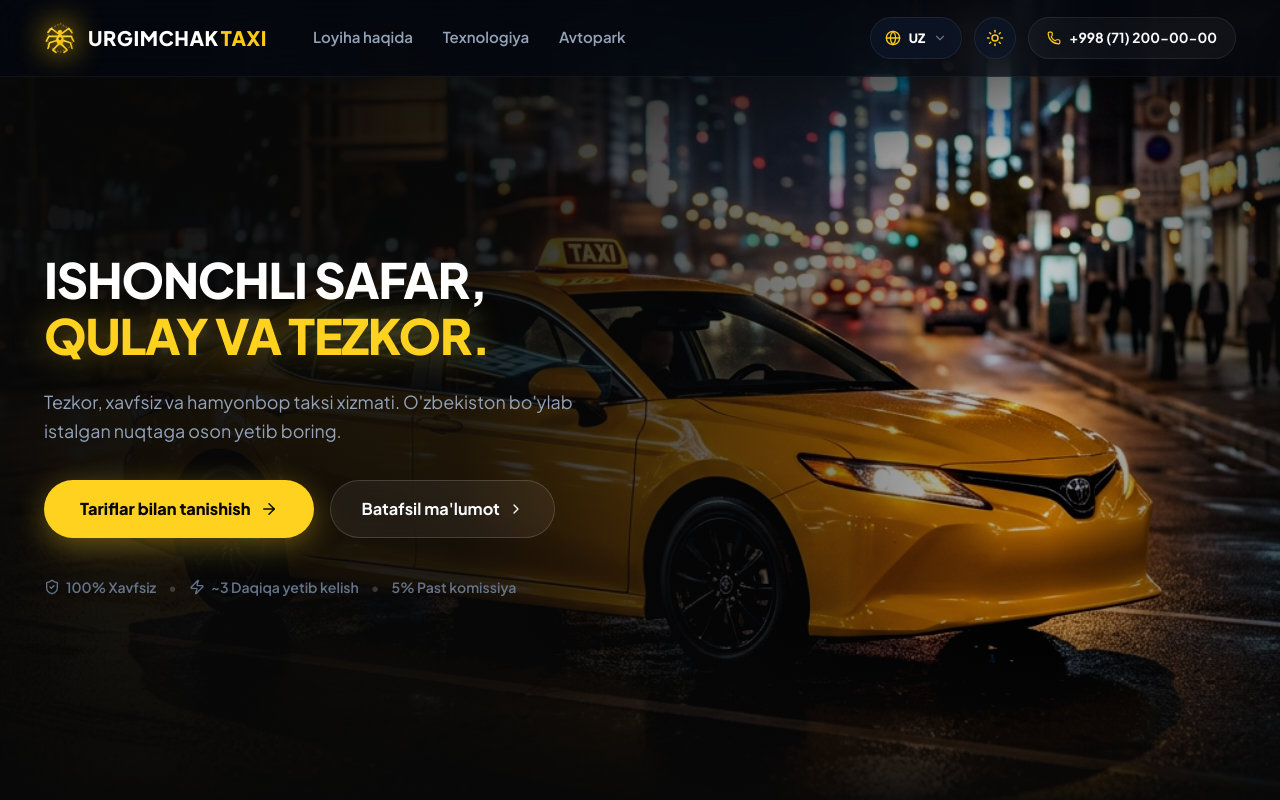
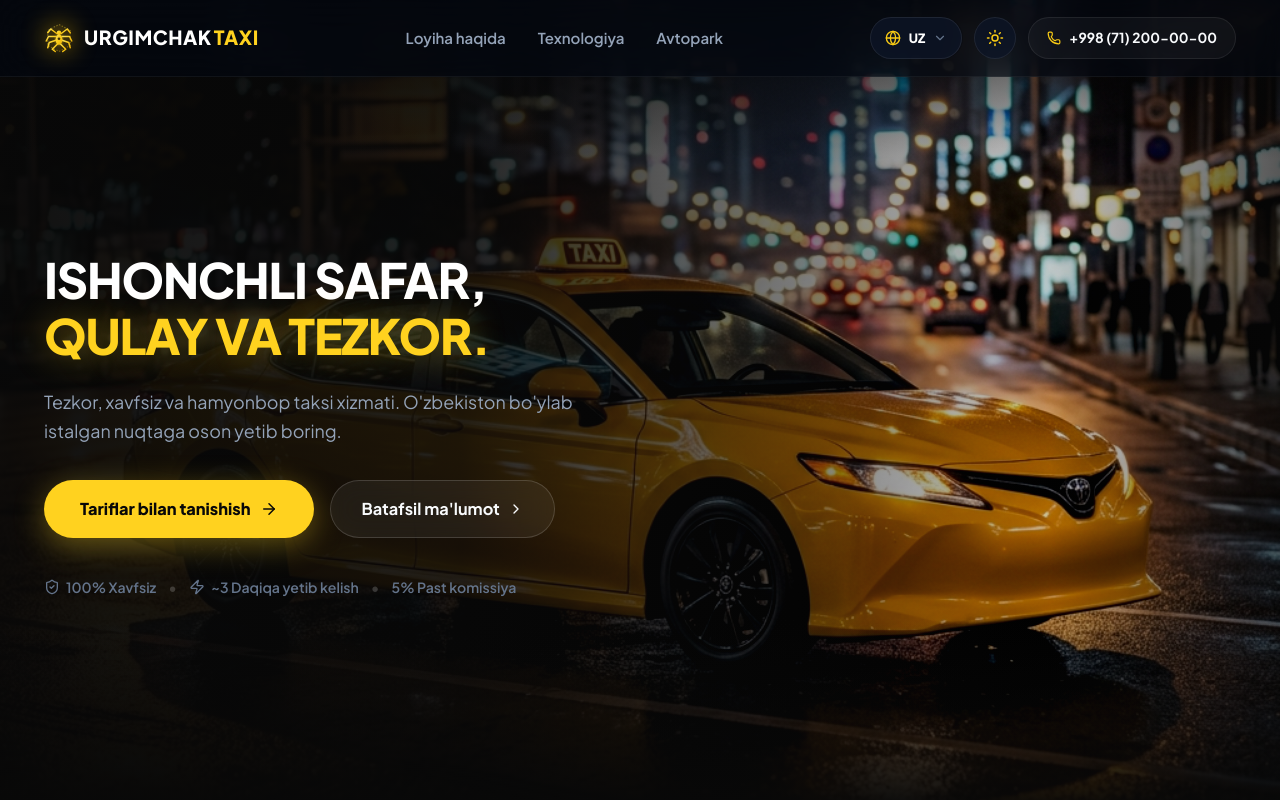
Before and after one commit to humoyun1773/taxi-landing-web, a React (Vite) app: page / in a window 1280 px wide. Shown: the top 800 px of the page. Built offline with nearby package versions, Linux system fonts and the light colour scheme.

Commit message:
style: restore clean classic balanced Navbar layout with elegant typography and clean hover

```diff
--- a/src/components/Navbar.tsx
+++ b/src/components/Navbar.tsx
@@ -33,12 +33,11 @@ export const Navbar: React.FC = () => {
       className={`header ${isScrolled ? 'scrolled' : ''}`}
     >
       <div className="container nav-container">
-        {/* Left Side: Logo + Desktop Navigation Links */}
-        <div className="nav-left-group">
+        {/* Brand Logo */}
         <a href="#home" className="logo">
           <div className="logo-icon-wrapper">
             <div className="logo-glow"></div>
-              <SpiderLogo size={32} />
+            <SpiderLogo size={30} />
           </div>
           <div className="logo-title-group">
             <span className="logo-brand">
@@ -47,24 +46,18 @@ export const Navbar: React.FC = () => {
           </div>
         </a>
 
-          {/* Clean Desktop Navigation immediately next to Logo */}
+        {/* Center Desktop Navigation */}
         <nav className="desktop-nav">
           <ul className="nav-list">
-              {navLinks.map((link, idx) => (
-                <motion.li
-                  key={link.href}
-                  initial={{ opacity: 0, y: -8 }}
-                  animate={{ opacity: 1, y: 0 }}
-                  transition={{ delay: 0.1 + idx * 0.04, duration: 0.35 }}
-                >
+            {navLinks.map((link) => (
+              <li key={link.href}>
                 <a href={link.href} className="nav-link">
                   {link.label}
                 </a>
-                </motion.li>
+              </li>
             ))}
           </ul>
         </nav>
-        </div>
 
         {/* Right Side: Language Selector, Theme Toggle, Phone */}
         <div className="nav-actions">
--- a/src/index.css
+++ b/src/index.css
@@ -351,16 +351,10 @@ button, input, select {
   width: 100%;
 }
 
-.nav-left-group {
-  display: flex;
-  align-items: center;
-  gap: clamp(24px, 3.5vw, 44px);
-}
-
 .logo {
   display: flex;
   align-items: center;
-  gap: 12px;
+  gap: 10px;
   flex-shrink: 0;
   text-decoration: none;
 }
@@ -374,11 +368,11 @@ button, input, select {
 
 .logo-glow {
   position: absolute;
-  width: 32px;
-  height: 32px;
+  width: 28px;
+  height: 28px;
   background: var(--gold-500);
-  filter: blur(14px);
-  opacity: 0.5;
+  filter: blur(12px);
+  opacity: 0.4;
 }
 
 .logo-title-group {
@@ -387,7 +381,7 @@ button, input, select {
 }
 
 .logo-brand {
-  font-size: 1.25rem;
+  font-size: 1.22rem;
   font-weight: 900;
   letter-spacing: 0.5px;
   color: var(--text-white);
@@ -395,45 +389,46 @@ button, input, select {
 }
 
 .brand-accent {
-  color: var(--gold-400);
+  color: #FFD21F;
   margin-left: 2px;
 }
 
 .desktop-nav {
   display: flex;
   align-items: center;
+  justify-content: center;
 }
 
 .desktop-nav .nav-list {
   display: flex;
   align-items: center;
-  gap: clamp(16px, 2vw, 28px);
+  gap: clamp(20px, 2.5vw, 36px);
   list-style: none;
   margin: 0;
   padding: 0;
 }
 
 .nav-link {
-  position: relative;
   font-size: 0.94rem;
   font-weight: 600;
   color: var(--text-secondary);
-  padding: 6px 2px;
+  padding: 6px 0;
   white-space: nowrap;
-  transition: all 0.2s ease;
+  transition: color 0.2s ease;
   text-decoration: none;
   display: inline-block;
-  border-bottom: 2px solid transparent;
 }
 
 .nav-link:hover {
   color: #FFD21F;
-  border-bottom-color: #FFD21F;
+}
+
+html.light .nav-link {
+  color: #475569;
 }
 
 html.light .nav-link:hover {
   color: #D97706;
-  border-bottom-color: #D97706;
 }
 
 .nav-actions {
```
Lines whose indentation alone changed are shown as unchanged.
